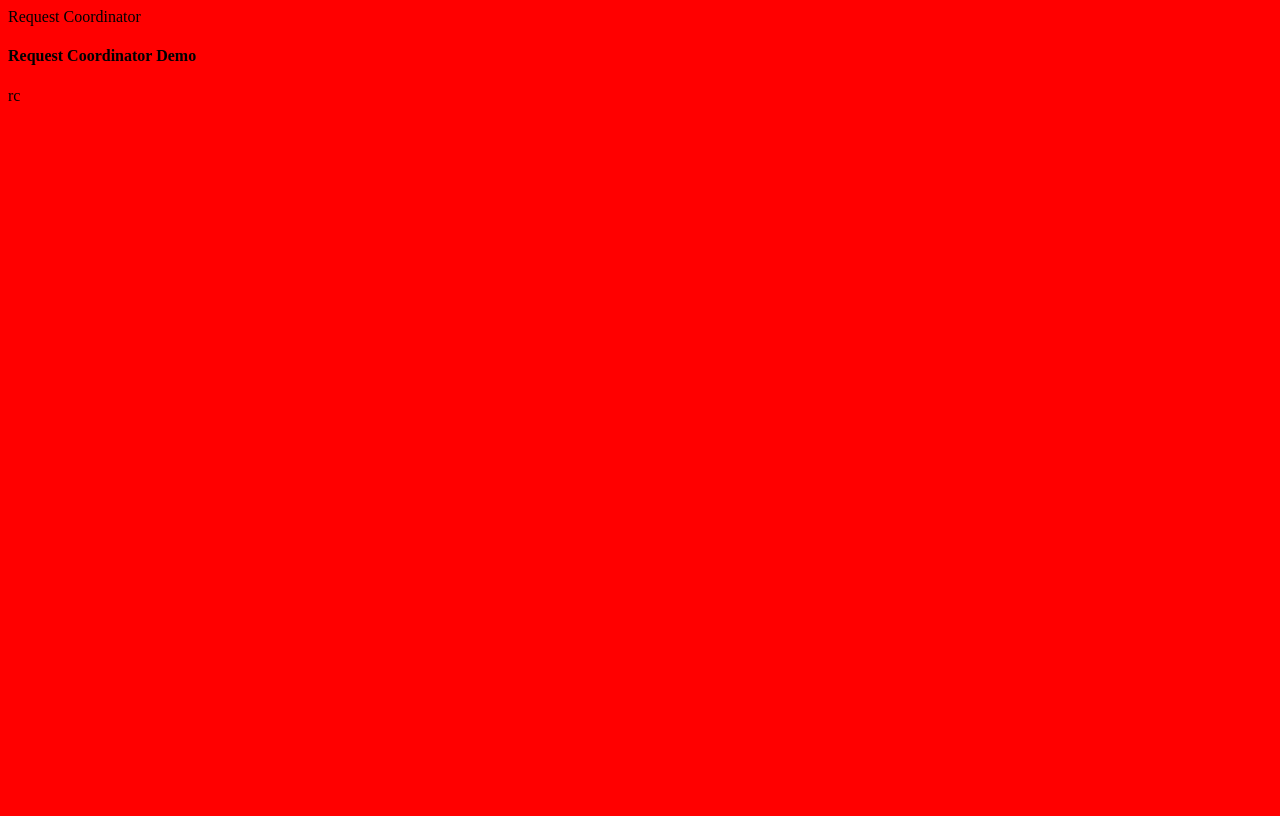
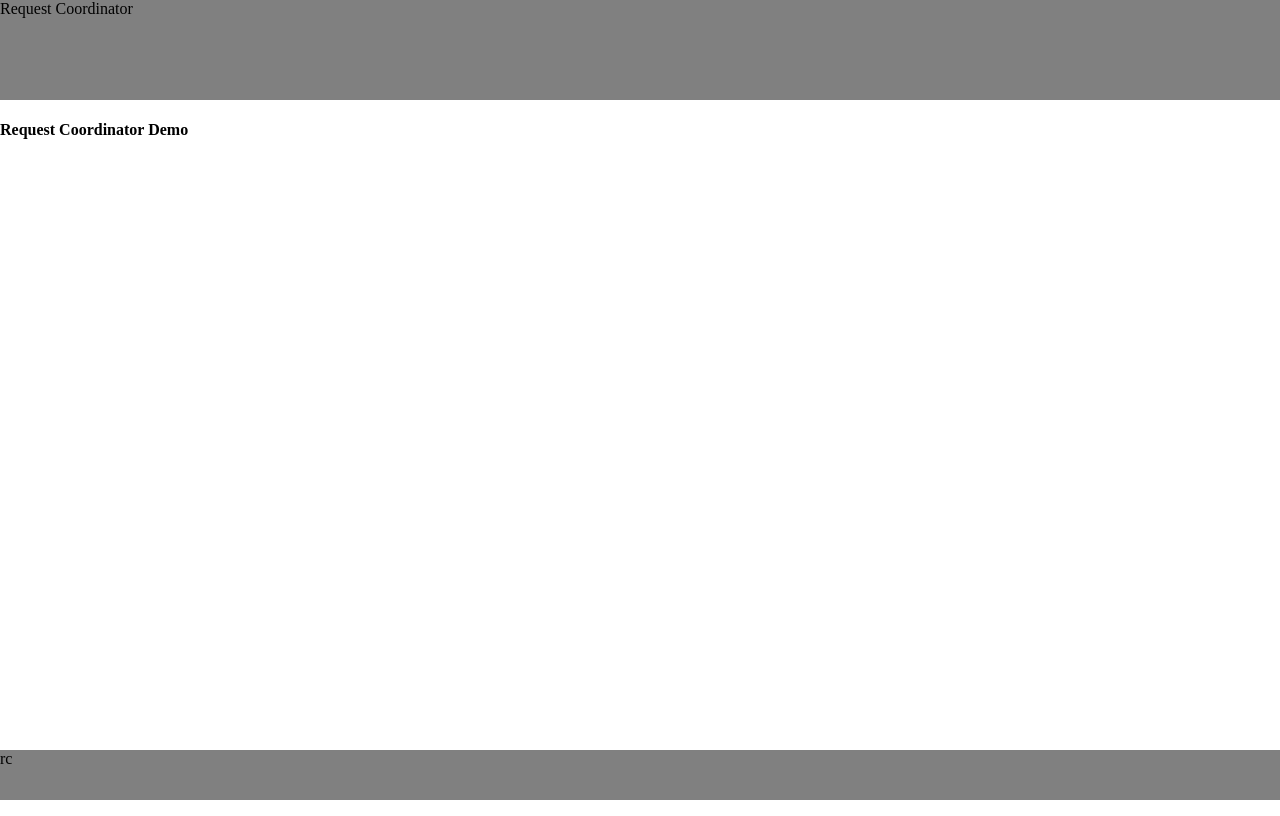
Before and after one commit to p-adams/request-coordinator, a plain HTML site: page website/index.html in a window 1280 px wide. Drawn offline with Linux system fonts and the light colour scheme.

Commit message:
add grid

```diff
--- a/website/index.html
+++ b/website/index.html
@@ -8,7 +8,7 @@
     <title>Request Coordinator</title>
   </head>
   <body>
-    <div class="App">
+    <div id="App">
       <header>Request Coordinator</header>
       <section class="Demo-section">
         <h4>Request Coordinator Demo</h4>
--- a/website/style.css
+++ b/website/style.css
@@ -1,4 +1,22 @@
+:root {
+}
+
 body {
   height: 100vh;
-  background-color: red;
+  margin: 0;
+  padding: 0;
 }
+
+#App {
+  height: 100%;
+  display: grid;
+  grid-template-rows: 100px auto 50px;
+}
+
+header {
+  background-color: gray;
+}
+
+footer {
+  background-color: gray;
+}
```
